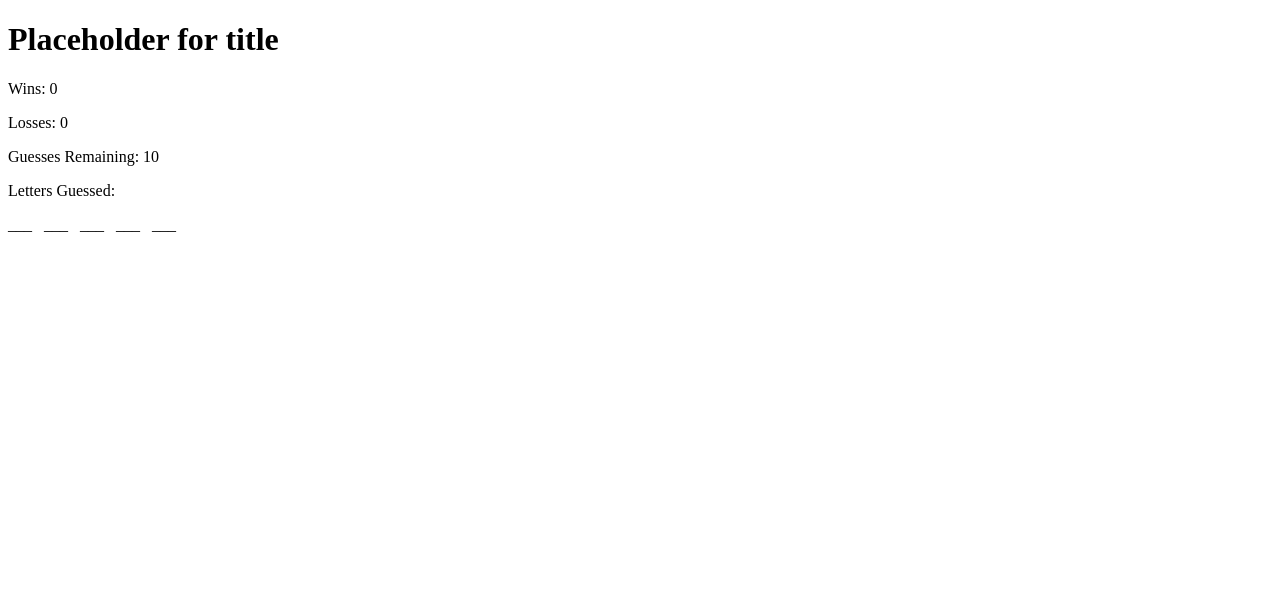
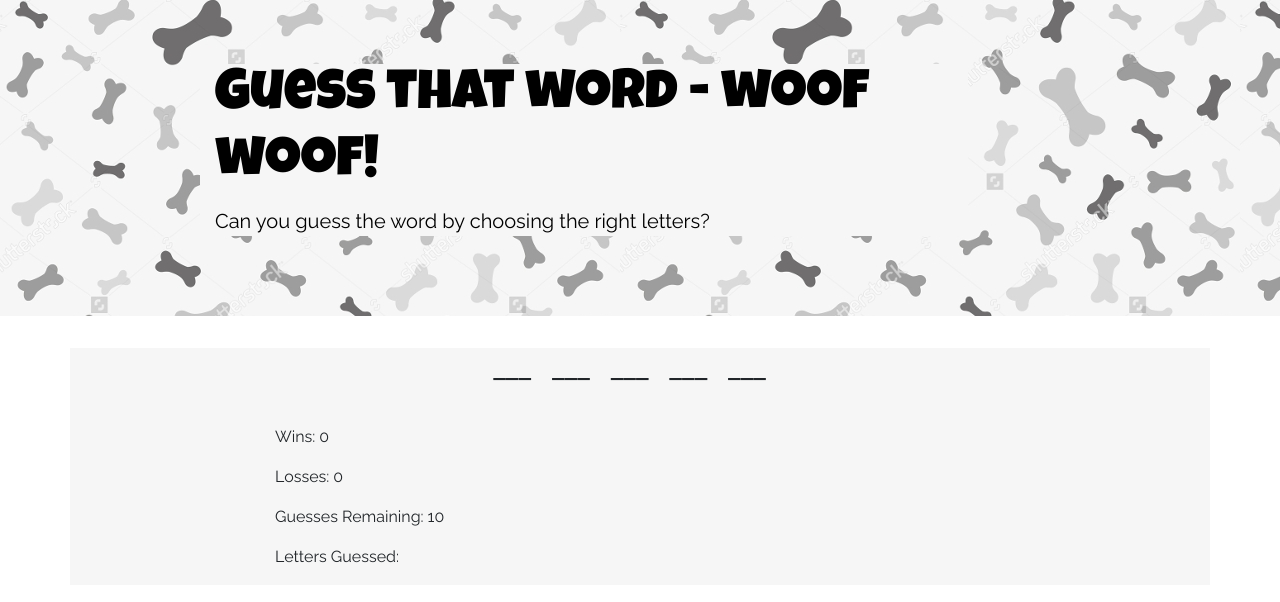
Before and after one commit to alixgrillo/Word-Guess-Game, a plain HTML site: page index.html in a window 1280 px wide. Drawn offline with nearby package versions, Linux system fonts and the light colour scheme.

Commit message:
added layout of initial bootstrap and updated images

```diff
--- a/assets/css/style.css
+++ b/assets/css/style.css
@@ -1,3 +1,28 @@
-/* #word{
-    text-decoration: underline;
-} */
+.jumbotron{
+    background-image: url(../images/bones.jpg);
+}
+body{
+    /* background-image: url(../images/background.jpg); */
+}
+
+.headerContainer{
+    width: 60%;
+    color: black;
+    font-weight: 900;
+    background-color: #F6F6F6;
+    margin-left: 200px;
+    font-family: 'Luckiest Guy', cursive;
+}
+.container{
+    background-color: #F6F6F6;
+}
+#word{
+    font-size: 28px;
+    font-family: 'Roboto', sans-serif;
+}
+p{
+    font-family: 'Raleway', sans-serif;
+}
+#scores{
+    padding-top: 3%;
+}
--- a/assets/javascript/game.js
+++ b/assets/javascript/game.js
@@ -56,6 +56,12 @@ function pickWord(){
     }
     return newWord;
 }
+
+function pickNewWord(){
+    word.textContent = "";
+    return pickWord();
+}
+
 
 // run this when the page loads - this will load the initial text
 function loadPage() {
@@ -137,19 +143,15 @@ document.onkeyup = function(event) {
             if(guessLeft === 0){
                 numLosses++;
                 alert("Sorry! You didn't guess the word. Better luck next time.")
-                pickWord();
 
             // if they guessed all of the correct letters, add a win and alert the user that they guessed correctly
             } else if(correctLetters===numLetters){
                 numWins++;
                 // at some point,g add 1 to Numwins
-                document.getElementById("image").innerHTML = '<img src=' + newWordP + ' />';
+                document.getElementById("image").innerHTML = '<img src=' + newWordP + ' width= 400px />';
                 alert("Congrats! You picked the right word!");
-                pickWord();
+
             }
-
-
-
 
 
             //
@@ -158,7 +160,11 @@ document.onkeyup = function(event) {
             userGuessesLeft.textContent = "Guesses Remaining: " + guessLeft;
             userGuesses.textContent = "Letters Guessed: " + lettersGuessed;
         }
+    } else if (userGuessCode === 32 && (correctLetters===numLetters || guessLeft ===0)){
+        newWordG = pickNewWord();
+        newWord = newWordG.word;
+        newWordP = newWordG.image;
     }
 }
 
-// items to complete: image shows up after; reload word; styling,
+// items to complete: reload word; styling,
--- a/index.html
+++ b/index.html
@@ -1,18 +1,46 @@
 <!DOCTYPE html>
 <html>
+
 <head>
     <meta charset="UTF-8">
-        <link rel="stylesheet" type="text/css" href="assets/css/reset.css">
+    <link rel="stylesheet" href="https://stackpath.bootstrapcdn.com/bootstrap/4.3.1/css/bootstrap.min.css"
+        integrity="sha384-ggOyR0iXCbMQv3Xipma34MD+dH/1fQ784/j6cY/iJTQUOhcWr7x9JvoRxT2MZw1T" crossorigin="anonymous">
+    <!-- <link rel="stylesheet" type="text/css" href="assets/css/reset.css"> -->
+    <link href="https://fonts.googleapis.com/css?family=Luckiest+Guy|Raleway|Roboto|Shadows+Into+Light&display=swap" rel="stylesheet">
     <link rel="stylesheet" type="text/css" href="assets/css/style.css">
     <script src="assets/javascript/game.js"></script>
 </head>
+
 <body onload="loadPage()">
-        <h1>Placeholder for title</h1>
+    <div class="jumbotron jumbotron-fluid">
+        <div class="container headerContainer">
+            <h1 class="display-4">Guess that word - woof woof!</h1>
+            <p class="lead">Can you guess the word by choosing the right letters?</p>
+        </div>
+    </div>
+    <div class="container">
+        <div class = "row">
+            <div class="col-md-12 text-center">
+                    <div id="word"></div>
+            </div>
+        </div>
+        <div class="row">
+                <div id="scores" class="col-md-2"></div>
+            <div id="scores" class="col-md-4">
                     <p id="numWins"></p>
                     <p id="numLosses"></p>
                     <p id="numGuesses"></p>
                     <p id="guessedLetters"></p>
-        <div id="word"></div>
+            </div>
+            <div class="col-md-6">
                     <div id="image"></div>
+            </div>
+        </div>
+
+    </div>
+
+
+
 </body>
+
 </html>
```
Also changed, not shown: assets/images/background.jpg (added), assets/images/bones.jpg (added), assets/images/paws-pattern.jpg (added), assets/images/paws.jpg (added). Lines whose indentation alone changed are shown as unchanged.
